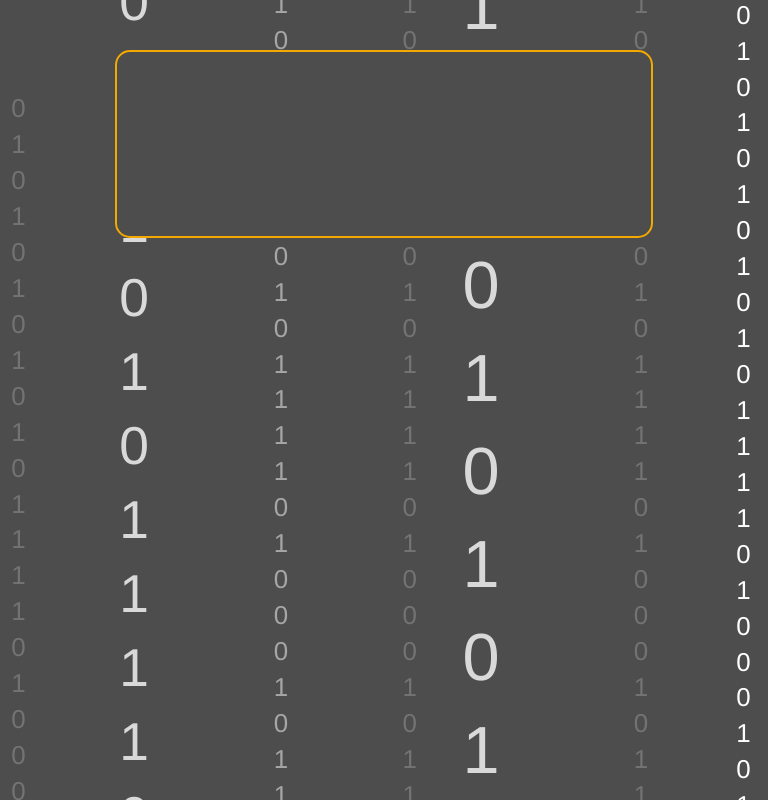
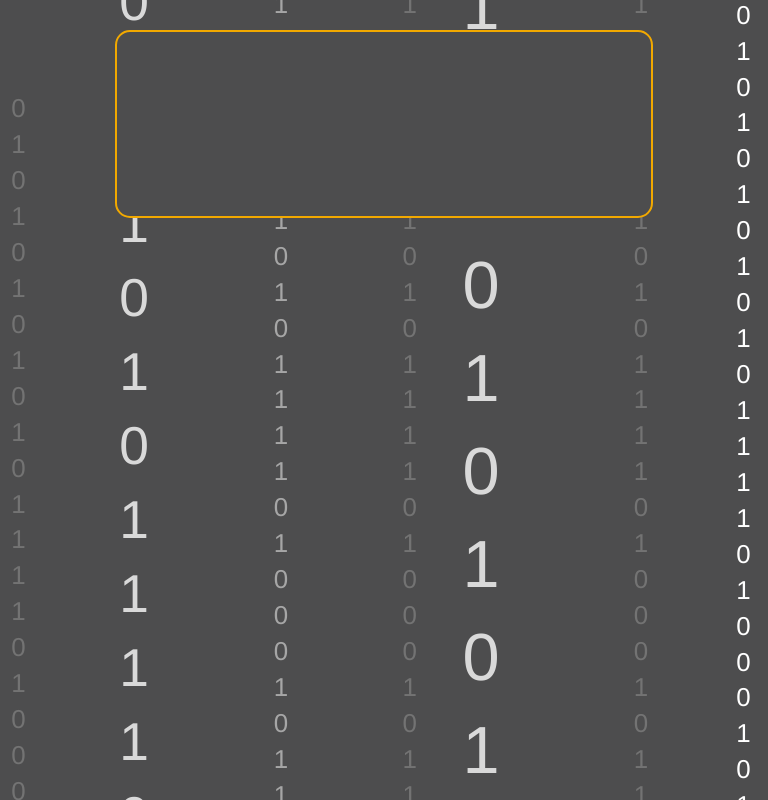
Before and after one commit to trdownie/the-blockchain-quiz, a plain HTML site: page index.html in a window 768 px wide. Drawn offline with nearby package versions, Linux system fonts and the light colour scheme.

Commit message:
css: removed responsive margin-top

```diff
--- a/assets/css/style.css
+++ b/assets/css/style.css
@@ -494,13 +494,6 @@ input[type="radio"] {
     }
 }
 
-@media screen and (min-width: 500px) and (max-width: 800px){
-    #welcome-box,
-    #question-box,
-    #winner-box {
-        margin-top: 50px;
-    }
-}
 
 /*----------------------------------- (Medium & Large Screens) >800px  ---------------------------*/
 
```
